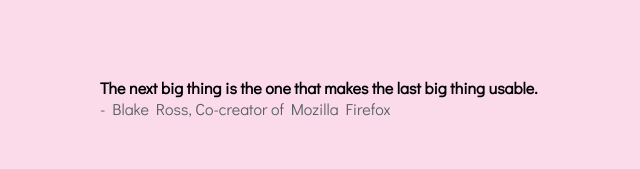
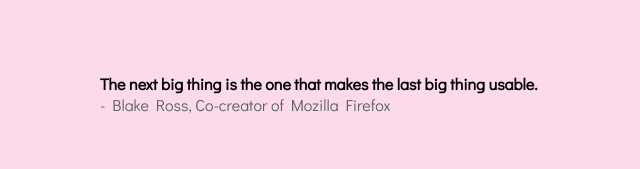
Before and after one commit to intannur/intannur.github.io, a plain HTML site: page index.html in a window 1280 px wide. Shown: the part 449-618 px from the top of the page, 0-640 px from the left. Drawn offline with Linux system fonts and the light colour scheme; a web font is replaced by a local one.

Commit message:
fix font size hi area

```diff
--- a/style.css
+++ b/style.css
@@ -127,15 +127,11 @@ section{
 
 .paragraph{
     flex: 2;
-}
-
-.paragraph h4{
-    margin-top: 80px;
     font-size: 12pt;
+    margin-top: 7%;
 }
 
 section .p-2{
-    font-size: 12pt;
     color:  #5B6066;
 }
 
```
